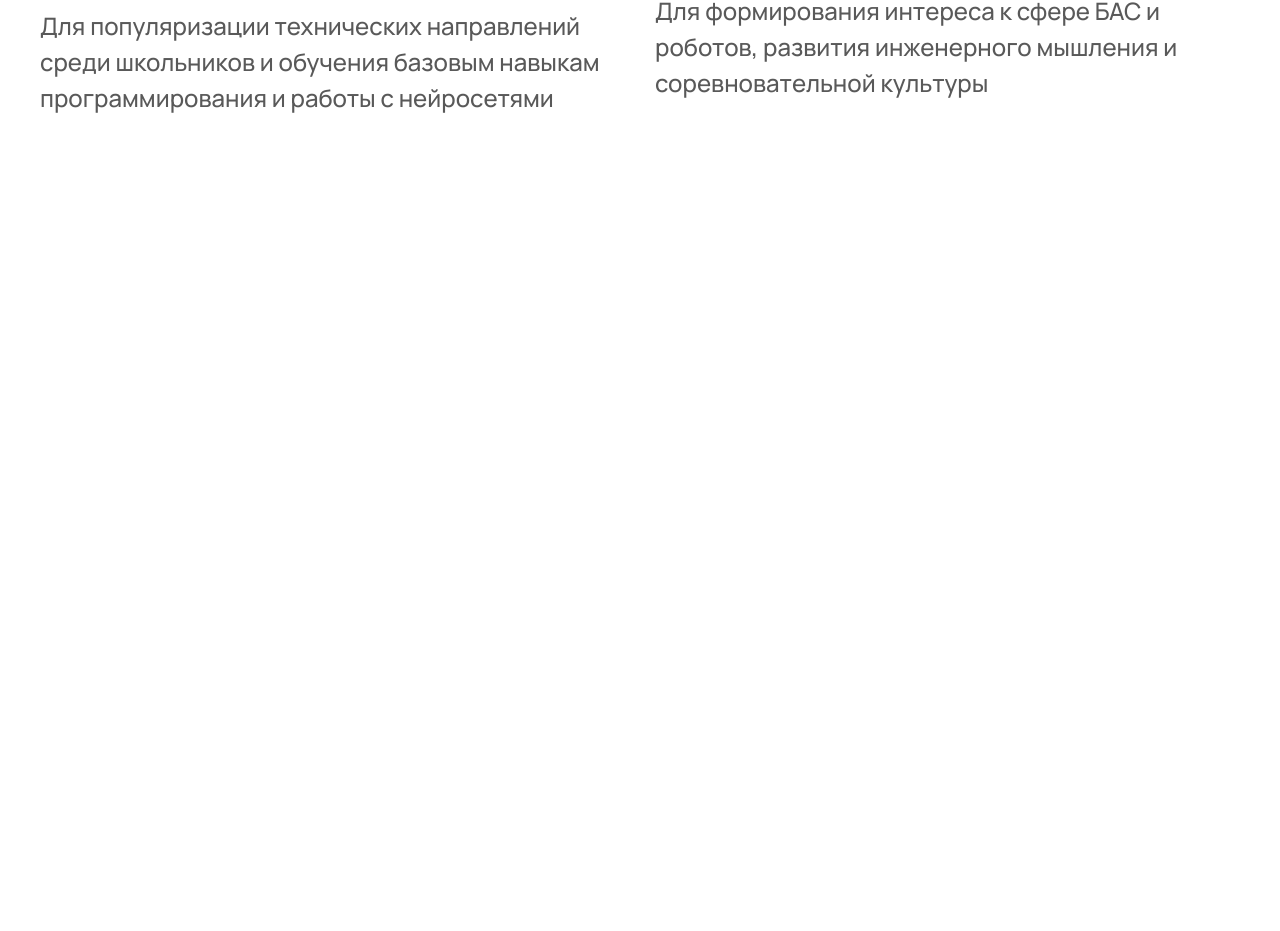
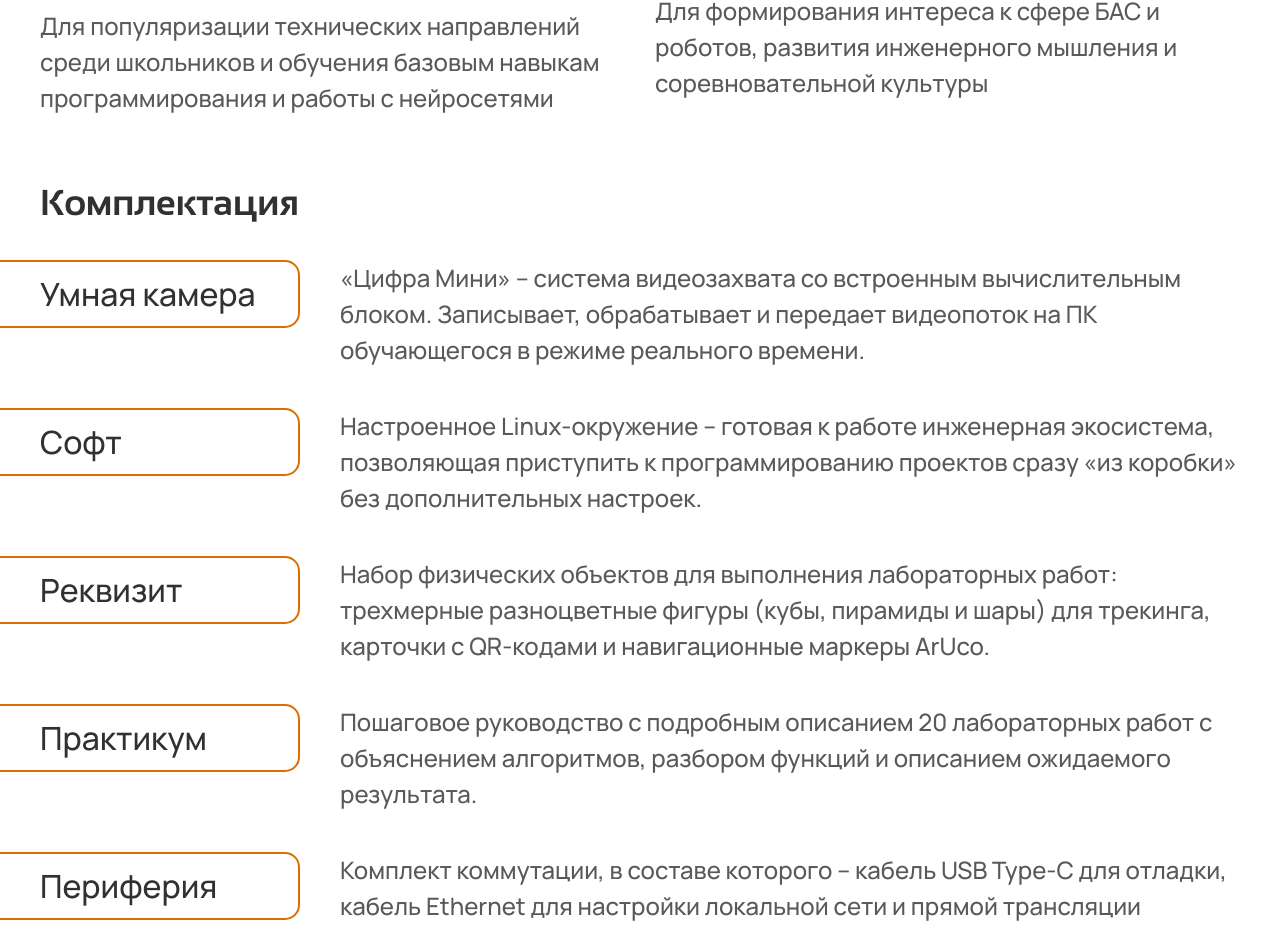
Before and after one commit to denisholmov/edu-cifra, a React (Vite) app: page / in a window 1280 px wide. Shown: the part 2314-3245 px from the top of the page. Before the commit the page ends 2460 px from the top, so only its background shows below. Built offline with nearby package versions, Linux system fonts and the light colour scheme.

Commit message:
частичо сделан блок комплектация

```diff
--- /dev/null
+++ b/src/components/pages-content/Equipment/index.tsx
@@ -0,0 +1,35 @@
+import styles from "./styles/index.module.css";
+
+export const Equipment = () => {
+  return (
+    <section id="equipment" className={styles.equipment}>
+      <div className={styles.container}>
+        <h2 className={styles.title}>Комплектация</h2>
+        <ul className={styles.list}>
+            <li className={styles.item}>
+                <h3 className={styles.itemTitle}>Умная камера</h3>
+                <p className={styles.itemDescription}>«Цифра Мини» – система видеозахвата со встроенным вычислительным блоком. Записывает, обрабатывает и передает видеопоток на ПК обучающегося в режиме реального времени.</p>
+            </li>
+            <li className={styles.item}>
+                <h3 className={styles.itemTitle}>Софт</h3>
+                <p className={styles.itemDescription}>Настроенное Linux-окружение – готовая к работе инженерная экосистема, позволяющая приступить к программированию проектов сразу «из коробки» без дополнительных настроек.</p>
+            </li>
+            <li className={styles.item}>
+                <h3 className={styles.itemTitle}>Реквизит</h3>
+                <p className={styles.itemDescription}>Набор физических объектов для выполнения лабораторных работ: трехмерные разноцветные фигуры (кубы, пирамиды и шары) для трекинга, карточки с QR-кодами и навигационные маркеры ArUco.</p>
+            </li>
+            <li className={styles.item}>
+                <h3 className={styles.itemTitle}>Практикум</h3>
+                <p className={styles.itemDescription}>Пошаговое руководство с подробным описанием
+                20 лабораторных работ с объяснением алгоритмов, разбором функций и описанием ожидаемого результата.</p>
+            </li>
+
+            <li className={styles.item}>
+                <h3 className={styles.itemTitle}>Периферия</h3>
+                <p className={styles.itemDescription}>Комплект коммутации, в составе которого – кабель USB Type-C для отладки, кабель Ethernet для настройки локальной сети и прямой трансляции видеопотока на ПК учащегося, штатив для камеры.</p>
+            </li>
+        </ul>
+      </div>
+    </section>
+  );
+};
--- /dev/null
+++ b/src/components/pages-content/Equipment/styles/index.module.css
@@ -0,0 +1,78 @@
+.equipment {
+    font-family: Manrope;
+    font-weight: 500;
+    padding: 30px 0;
+    background-color: var(--color-white);
+}
+
+.container {
+    max-width: 1200px;
+    margin: 0 auto;
+    display: flex;
+    flex-direction: column;
+    justify-content: space-between;
+    align-items: start;
+    gap: 30px;
+}
+
+.title {
+    font-family: Sansation;
+    font-size: 36px;
+    font-weight: 700;
+    color: var(--color-off-black);
+}
+
+.list {
+    display: flex;
+    flex-direction: column;
+    justify-content: space-between;
+    align-items: start;
+    gap: 40px;
+}
+
+.item {
+    position: relative;
+
+    display: flex;
+    flex-direction: row;
+    justify-content: space-between;
+    align-items: start;
+    gap: 40px;
+
+
+}
+
+.itemTitle {
+    position: relative;
+
+
+    padding: 10px 0;
+    width: 260px;
+    flex-shrink: 0;
+    white-space: nowrap;
+
+    font-family: Manrope;
+    font-weight: 500;
+    font-size: 32px;
+    color: var(--color-off-black);
+}
+
+.itemTitle::before {
+    content: "";
+    position: absolute;
+    top: 0;
+    bottom: 0;
+    right: 0;
+
+    width: 100vw;
+    border: 2px solid var(--color-orange-danger);
+    border-radius: 15px;
+
+  }
+
+.itemDescription {
+    font-family: Manrope;
+    font-weight: 500;
+    font-size: 24px;
+    color: var(--color-shadow-mountain);
+}
--- a/src/components/pages/shared/home/index.tsx
+++ b/src/components/pages/shared/home/index.tsx
@@ -5,6 +5,7 @@ import { Advantages } from "@/components/pages-content/Advantages";
 import { LevelEducation } from "@/components/pages-content/LevelEducation";
 
 import styles from "./styles/index.module.css";
+import { Equipment } from "@/components/pages-content/Equipment";
 
 
 export const HomePage = () => {
@@ -17,6 +18,7 @@ export const HomePage = () => {
           <GetStarted />
           <Advantages />
          <LevelEducation />
+         <Equipment />
       </main>
     </div>
   );
```
